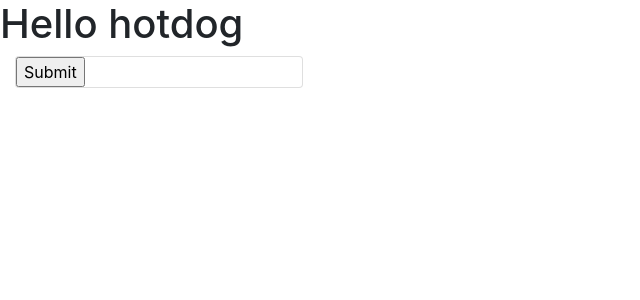
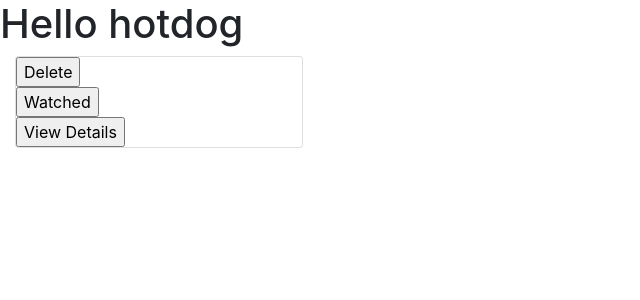
Before and after one commit to meltedopen/Cinemite, a Flask app: a page that uses templates/list.html in a window 1280 px wide. Shown: the part 56-356 px from the top of the page, without its empty margins (0-640 px from the left). Run offline with Flask 2, Linux system fonts and the light colour scheme; a user stored in the database is signed in; data comes from the database, SQL or seed files in the repository; both versions use the stored data as it was after the commit; some libraries are stand-ins or nearby versions.

Commit message:
added redirect onclick of view details

```diff
--- a/app.py
+++ b/app.py
@@ -118,9 +118,32 @@ def list(username=None):
 @app.route('/delete/<movieid>/user/<userid>', methods=['POST'])
 @login_required
 def delete(movieid=None, userid=None):
-    list = models.List.select().where(models.List.user==userid, models.List.movie_id==movieid).get()
+    list = models.List.select().where(models.List.user == userid,
+                                      models.List.movie_id == movieid).get()
     list.delete_instance()
     return redirect(url_for('list', username=current_user.username))
+
+
+@app.route('/update/<movieid>/user/<userid>', methods=['POST'])
+@login_required
+def update(movieid=None, userid=None):
+    list = models.List.select().where(models.List.user == userid,
+                                      models.List.movie_id == movieid).get()
+    if list.watched == 0:
+        list.watched = 1
+        list.save()
+        return redirect(url_for('list', username=current_user.username))
+    if list.watched == 1:
+        list.watched = 0
+        list.save()
+        return redirect(url_for('list', username=current_user.username))
+    return redirect(url_for('list', username=current_user.username))
+
+
+@app.route('/movie/<movieid>', methods=['GET'])
+@login_required
+def movie(movieid=None):
+    return render_template('movie.html')
 
 
 if __name__ == '__main__':
--- a/static/scripts/app.js
+++ b/static/scripts/app.js
@@ -17,10 +17,11 @@ $(function () {
         console.log(response);
         response.results.map(child => {
           let movieId = child.id;
-          let img = $(`<img class="result-image" data-id="${movieId}" />`);
+          let img = $(`<img class="result-image" />`);
+          let btn = $(`<input class="result-button" type=submit value="Add" data-id="${movieId}"></input>`)
           let url = "https://image.tmdb.org/t/p/w500" + child.poster_path
           img.attr("src", url)
-          movieGallery.append(img);
+          movieGallery.append(img, btn);
           return movieId;
         })
       },
@@ -30,7 +31,7 @@ $(function () {
     });
   });
 
-  $('.movie-gallery').on('click', '.result-image', function (e) {
+  $('.movie-gallery').on('click', '.result-button', function (e) {
     let clickedMovieId = e.target.getAttribute('data-id')
     $.ajax({
       method: 'POST',
--- a/templates/list.html
+++ b/templates/list.html
@@ -5,10 +5,19 @@
 <div class="card" data-id={{ item.movie_id }} style="width: 18rem;">
   <div class="image-wrapper"></div>
   <form action="{{ url_for('delete', movieid=item.movie_id, userid=item.user) }}" method=post class=delete-movie>
-  <input type=hidden value="{{item.movie_id}}"name=movieid</input>
-  <input type=hidden value="{{item.user}}"name=userid</input>
-  <input type=submit></input>
-  </form
+    <input type=hidden value="{{item.movie_id}}"name=movieid</input>
+    <input type=hidden value="{{item.user}}"name=userid</input>
+    <input type=submit value="Delete"></input>
+  </form>
+  <form action="{{ url_for('update', movieid=item.movie_id, userid=item.user) }}" method=post class=update-movie>
+    <input type=hidden value="{{item.movie_id}}"name=movieid</input>
+    <input type=hidden value="{{item.user}}"name=userid</input>
+    <input type=submit value="Watched"></input>
+  </form>
+  <form action="{{ url_for('movie', movieid=item.movie_id) }}" method=get class=get-movie>
+    <input type=hidden value="{{item.movie_id}}"name=movieid</input>
+    <input type=submit value="View Details"></input>
+  </form>
 </div>
 {% endfor %}
 
--- /dev/null
+++ b/templates/movie.html
@@ -0,0 +1,4 @@
+{% extends "layout.html" %}
+{% block content %}
+  <h1>This is the movie details page</h1>
+{% endblock %}
```
Also changed, not shown: cinemite.db.
